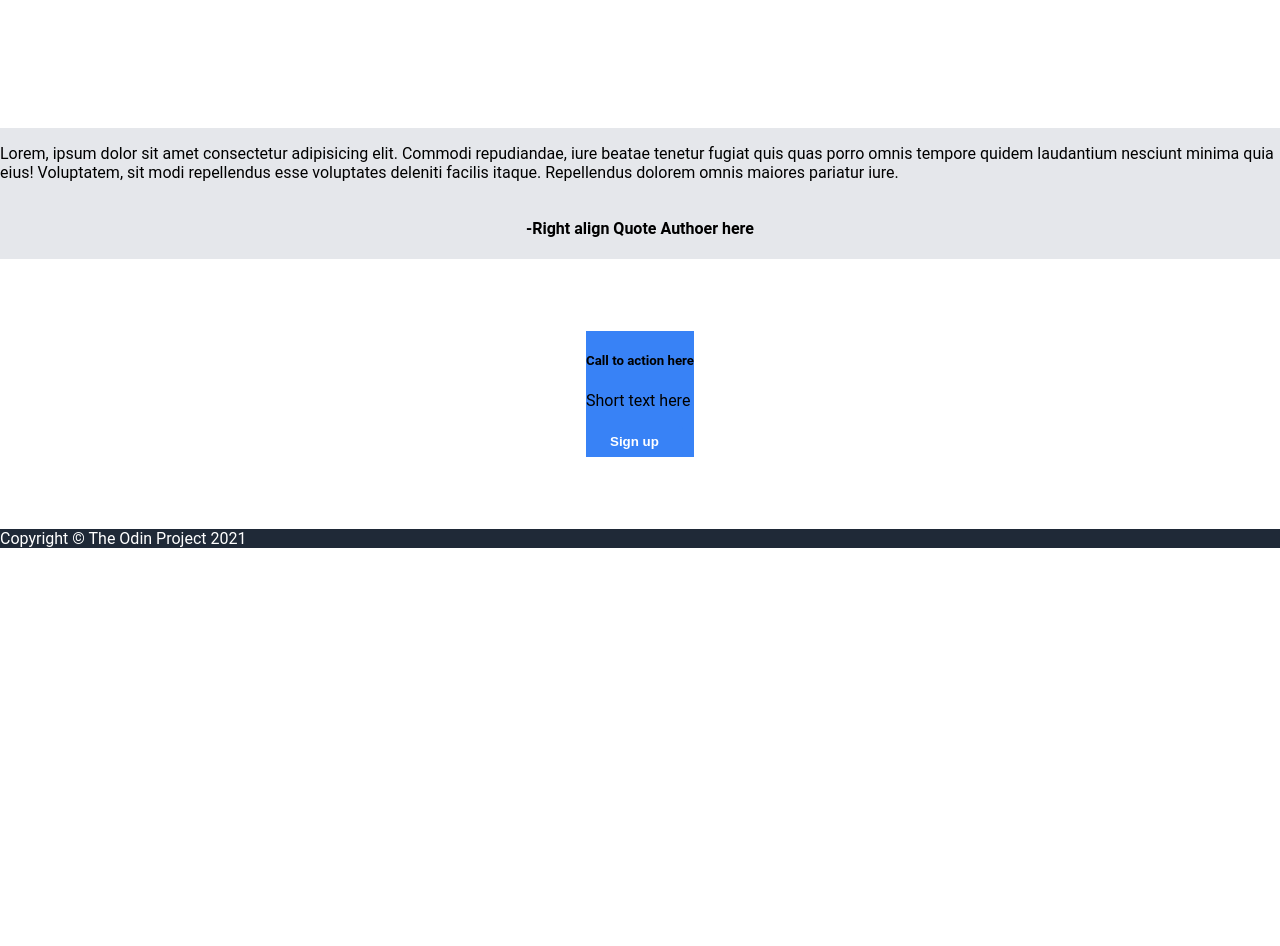
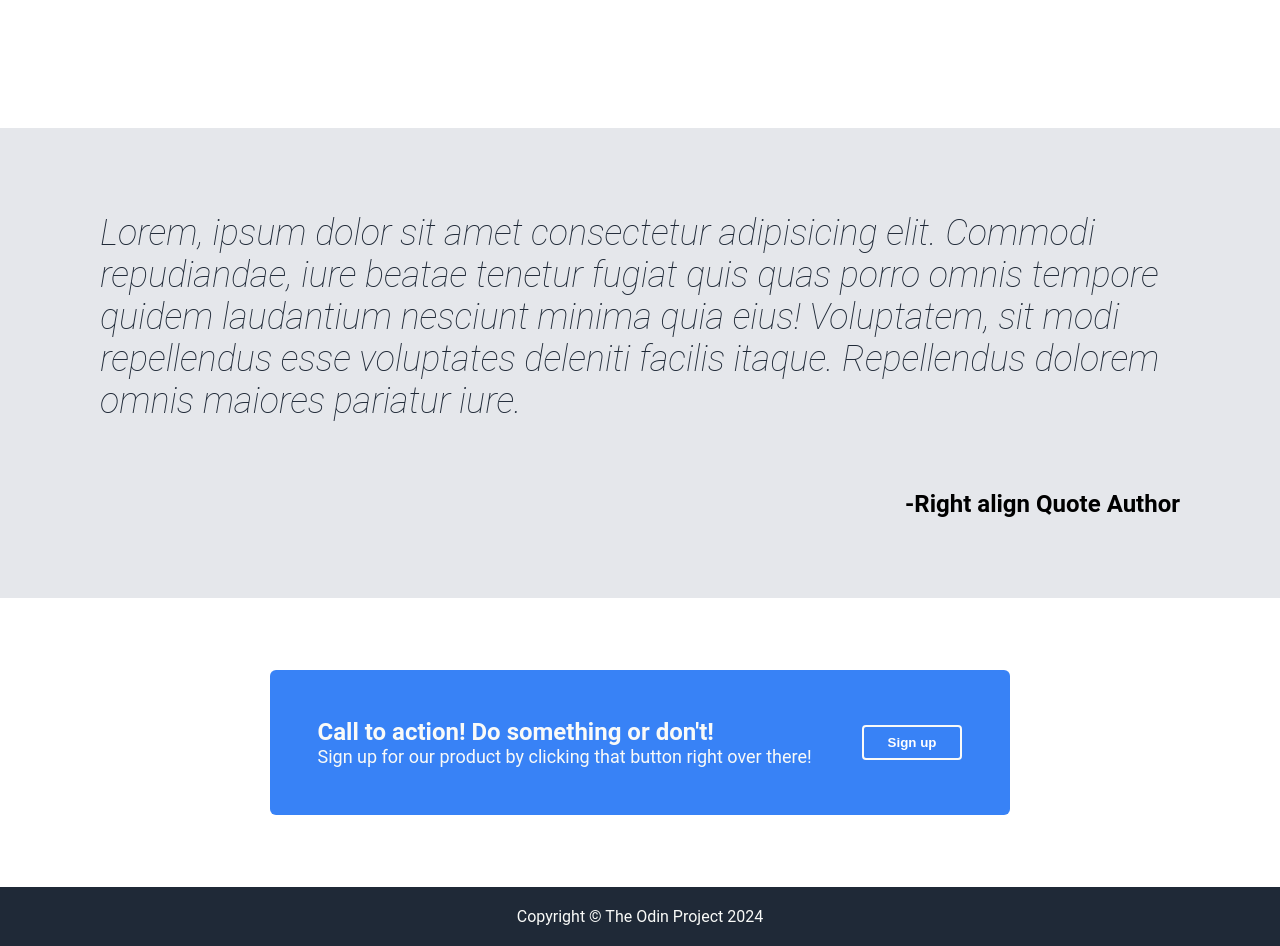
Before and after one commit to GNouchi/odin-landing-custom, a plain HTML site: page index.html in a window 1280 px wide. Shown: the part 1040-1986 px from the top of the page. Before the commit the page ends 1588 px from the top, so only its background shows below. Drawn offline with Linux system fonts and the light colour scheme.

Commit message:
all done, mobile breakpoints not in scope

```diff
--- a/index.html
+++ b/index.html
@@ -26,9 +26,7 @@
             </p>
             <button type="submit" class="sign-up-1">Sign-up</button>
         </div>
-        <!-- <div class="hero-img-container"> -->
             <img src="./images/hero1.jpg" alt="Hero IMG" class="hero-img">
-        <!-- </div> -->
     </div>
 <!-- Hero end -->
 </header>
@@ -59,19 +57,21 @@
 </section>
 <section class="main-container large-testimonial-container">
     <p class="large-testimonial">Lorem, ipsum dolor sit amet consectetur adipisicing elit. Commodi repudiandae, iure beatae tenetur fugiat quis quas porro omnis tempore quidem laudantium nesciunt minima quia eius! Voluptatem, sit modi repellendus esse voluptates deleniti facilis itaque. Repellendus dolorem omnis maiores pariatur iure.</p>
-    <h4 class="author">-Right align Quote Authoer here</h4>
+    <h4 class="author">-Right align Quote Author </h4>
 </section>
-<section class="main-container">
+<section class="main-container call-to-action">
     <div class="call-to-action-container">
         <div class="call-to-action-card">
-            <h5 class="callto-action-header">Call to action here</h5>
-            <p class="call-to-action-body">Short text here</p>
+            <h5 class="callto-action-header">Call to action! Do something or don't! </h5>
+            <p class="call-to-action-body"> Sign up for our product by clicking that button right over there!
+        </div>
+        <div class="sign-up-container">
             <button type="submit" class="sign-up-1">Sign up</button>
         </div>
     </div>
 </section>
 <footer class="footer-container">
-    Copyright © The Odin Project 2021
+    Copyright © The Odin Project 2024
 </footer>
 </body>
 </html>
--- a/style.css
+++ b/style.css
@@ -33,11 +33,10 @@ header
     background-color: #1F2937;
     color:#fff;
     flex-direction: column;
-    /* padding: 8px; */
 }
 nav{
     margin: 16px 48px;
-    justify-content: space-between;
+    justify-content: space-around;
     display: flex;
     font-size: 18px;
     color: #E5E7EB;
@@ -63,13 +62,12 @@ ul a:hover{
 
 .hero-main{
     display: flex;
-    justify-content: space-between;
+    justify-content: center;
     margin: 64px 48px;
-    gap: 4px;
+    gap: 64px;
     max-height: 420px;
 }
 .hero-card{
-    background-color: green;
     color: #E5E7EB;
     font-size: 18px;
     max-width:420px;
@@ -81,8 +79,6 @@ ul a:hover{
     color: #F9FAF8;
 
 }
-/* .hero-img-container{background-color: red;} */
-
 .hero-img{
     max-height: 420px;
     filter:brightness(95%)
@@ -133,6 +129,30 @@ ul a:hover{
  max-width: 200px;
  min-width: 100px;
 }
+/* Testimonial Section */
+.large-testimonial-container{
+    display: flex;
+    padding: 48px;
+    /* justify-content: space-around; */
+    /* align-items: space-around; */
+    background-color: #E5E7EB;
+    font: 36px light italic #1f2937;
+}
+.large-testimonial-container p{
+    font-size: 36px ;
+    font-weight: lighter;
+    font-style: italic;
+    color: #1f2937;
+    max-width: 1080px;
+}
+.large-testimonial-container h4{
+    width: 100%;
+    font-size: 24px;
+    text-align: end;
+    max-width: 1080px;
+}
+
+/* Sign up button */
 .sign-up-1{
     background-color: #3882F6;
     color: #fff;
@@ -140,24 +160,56 @@ ul a:hover{
     border-radius: 4px;
     padding: 8px 24px;
     font-weight: bold;
+    flex: 0 0 auto
 }
-
-.large-testimonial-container{
-    background-color: #E5E7EB;
-    font: 36px light italic #1f2937;
-}
-
-.call-to-action-container{
-    background-color: #3882F6;
+.sign-up-1:hover{
+    background-color: blue;
 }
 
 
+.call-to-action{
+    display: flex;
+}
+.call-to-action-container{
+    display: flex;
+    flex-direction: row;
+    background-color: #3882F6;
+    color: #F9FAF8;
+    border-radius: 6px;
+    padding: 48px;
+    justify-content: space-between;
+    gap: 50px;
+    font-size: 18px;
+}
 
+.call-to-action-card{
+    flex-flow: wrap;
+}
+.call-to-action h5
+,.call-to-action p{
+    margin: 0;
+    padding: 0;
+}
+.call-to-action h5{
+ font-size: 24px;
+}
+.call-to-action p{
+    max-width: 500px;
+}
 
-footer{
+.sign-up-container{
+    display: flex;
+    align-items: center;
+}
+.call-to-action-container button{
+    border:solid #F9FAF8 2px;
+}
+
+.footer-container{
+    flex: 1;
+    flex-direction: column;
     background-color: #1F2937;
-    color:#fff;
-   /* justify-items: center; */
-    /* align-content: center; */
-    /* need to align text to center */
+    color:#F9FAF8;
+    text-align: center;
+    padding: 20px;
 }
```
